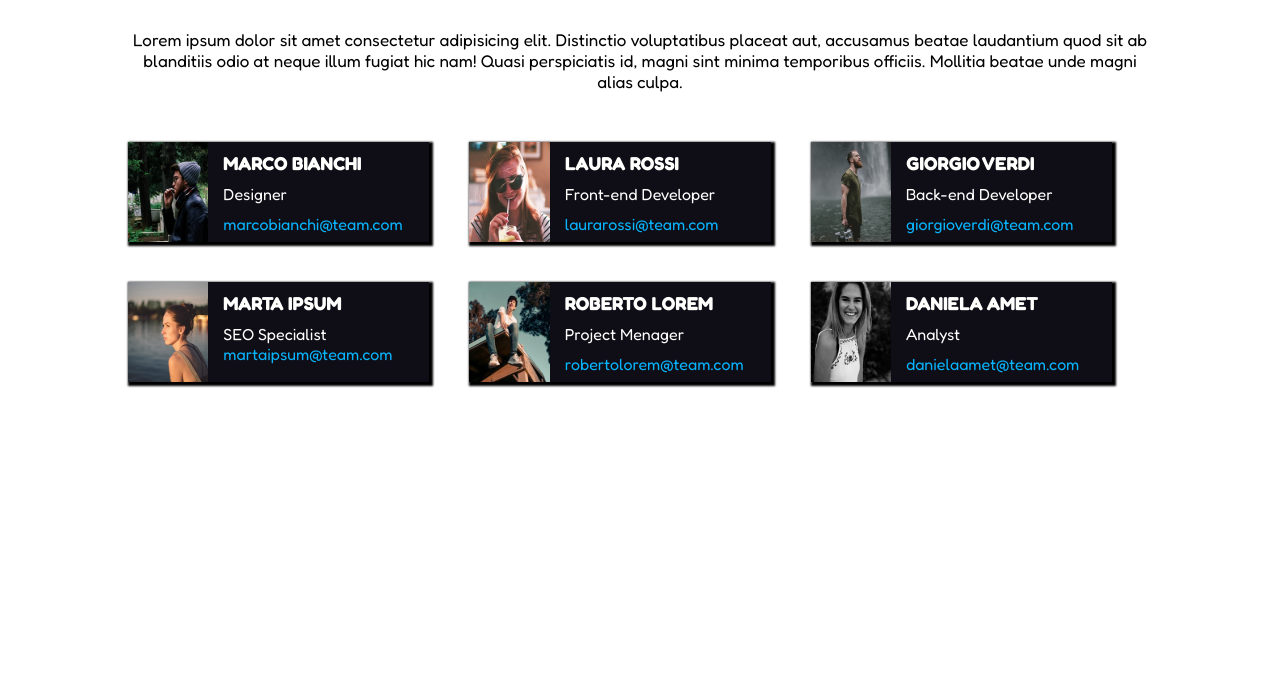
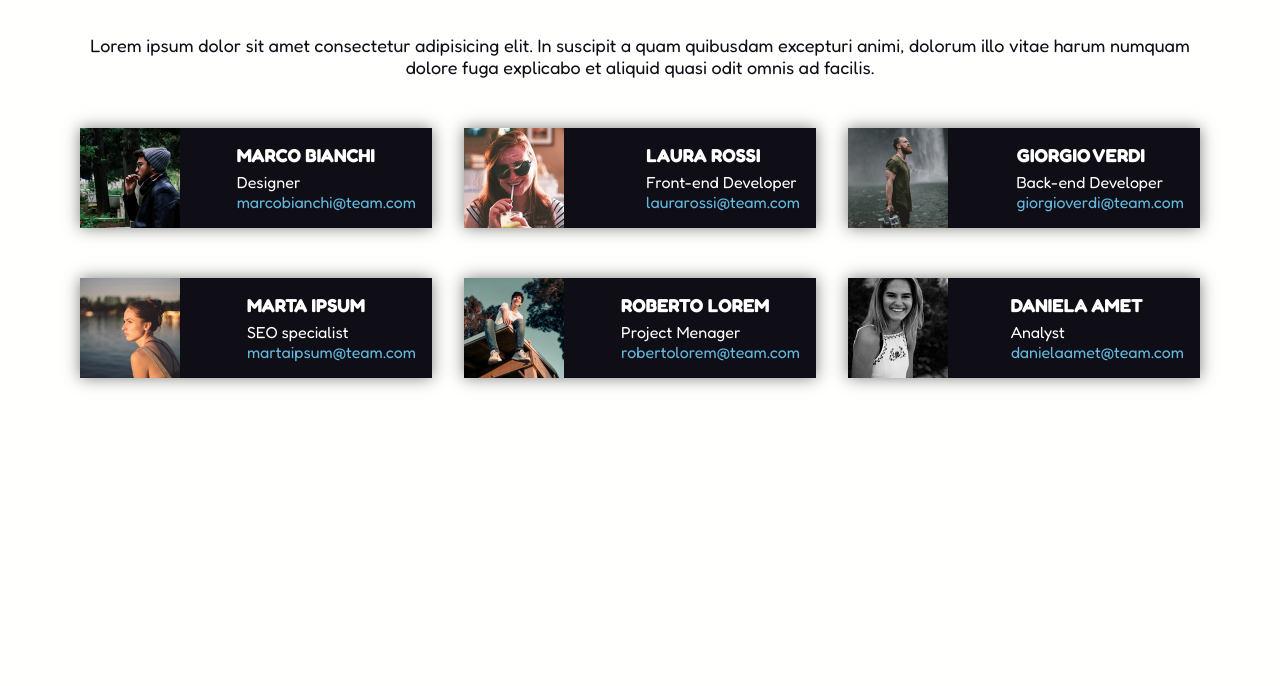
Before and after one commit to NicholasPaparusso/html-css-float-cards, a plain HTML site: page index.html in a window 1280 px wide. Shown: the part 114-800 px from the top of the page. Drawn offline with Linux system fonts and the light colour scheme.

Commit message:
[change] correction after lesson

```diff
--- a/assets/css/style.css
+++ b/assets/css/style.css
@@ -7,28 +7,22 @@
 
 body{
   font-family: 'Fredoka', sans-serif;
-}
-h1{
-  font-size: 40px;
-  font-weight: 800;
-  text-align: center;
-  color: #e52865 ;
-  margin: 30px 0 65px 0;
+  color: #0f0e17;
+  background-color: #fffffe;
 }
 
-h3{
-  text-transform: uppercase;
-  font-weight: 800;
-  margin-bottom: 10px;
-  margin-top: 10px;
+h1{color: #e53170;
+  text-align: center;
+  font-size: 40px;
+  margin: 50px 0;
 }
 
 /*general*/
 
 /*utility*/
 .container{
-  width: 80%;
-  max-width: 1200px;
+  width: 90%;
+  max-width: 1170px;
   margin: auto;
 }
 .debug{
@@ -36,53 +30,59 @@ h3{
   border: 1px solid black;
 }
 
-.clearfix{
+.clearfix::after{
   content: "";
   display: table;
   clear: both;
 }
 /*utility*/
 
-/*title*/
-.title{
-  max-height: 180px;
+/*main*/
+.intro-text{
+  text-align: center;
+  font-size: 18px;
+  margin-bottom: 50px;
+  padding: 0 16px;
 }
-.title p{
-  text-align: center;
+
+.col{
+  float: left;
+  width: calc(100% / 3 );
+  min-width: 344px;
+  padding: 0 16px;
   margin-bottom: 50px;
-  font-size:  17px;
-
 }
-/*title*/
-
-/*main*/
-
-.box{
-  overflow: hidden;
-  text-align: justify;
+.card{
+  box-shadow: 0px 0px 15px rgba(0, 0, 0, .5);
   color: #fffffe;
   background-color: #0f0e17;
-  width: calc((100% * 1) /3);
-  height: 100px;
-  margin-right: 40px;
-  margin-bottom: 40px;
-  box-shadow: 2px 2px 2px 2px black;
-}
-.img-box img{
-  margin-right: 15px;
-  float: left;
-  width: calc(80% / 3);
-  height: 100px
 }
 
-#email{
-  color: #08b4fc;
-  margin-top: 10px;
+.card a {
+  color: #64b9dd;
+  text-decoration: none;
 }
 
-.row{
-  width: 100%;
+.card a:hover{
+  text-decoration: underline;
+}
+
+.card .avatar{
   float: left;
-  display: flex;
+  width: 100px;
+}
+
+.card .contents{
+  float: right;
+  width: calc(100% - 100px - 16);
+  padding-left: 16px;
+  padding-right: 16px;
+}
+
+.card .name{
+  margin: 16px 0 6px;
+}
+.name{
+  text-transform: uppercase;
 }
 /*main*/
--- a/index.html
+++ b/index.html
@@ -8,83 +8,94 @@
   <meta charset="UTF-8">
   <meta http-equiv="X-UA-Compatible" content="IE=edge">
   <meta name="viewport" content="width=device-width, initial-scale=1.0">
-  <title>Document</title>
+  <title>Team Card With Float</title>
 </head>
 <body>
-<main>
-  <!--Title-->
-  <section class="title container clearfix">
-    <div>
+  <main class="container">
+    <!--title-->
     <h1>Meet Our Team</h1>
-      <p>Lorem ipsum dolor sit amet consectetur adipisicing elit. Distinctio voluptatibus placeat aut, accusamus beatae laudantium quod sit ab blanditiis odio at neque illum fugiat hic nam! Quasi perspiciatis id, magni sint minima temporibus officiis. Mollitia beatae unde magni alias culpa.</p>
-    </div>
-  </section>
-  <!--Title-->
+    <p class="intro-text">
+      Lorem ipsum dolor sit amet consectetur adipisicing elit. In suscipit a quam quibusdam excepturi animi, dolorum illo vitae harum numquam dolore fuga explicabo et aliquid quasi odit omnis ad facilis.
+    </p>
+    <!--title-->
 
-  <!--photo-box-->
-  <!--first-row-->
-  <section class="container">
-    <div class="row">
-      <div class="box clearfix">
-        <div class="img-box">
-          <img src="./assets/img/male1.png" alt="male1">
-        </div>
-          <h3 class="text-box">marco bianchi</h3>
-          <p>Designer</p>
-          <p id="email">marcobianchi@team.com</p>
-      </div>
-
-      <div class="box clearfix">
-        <div class="img-box ">
-          <img src="./assets/img/female1.png" alt="female1">
-        </div>
-          <h3>laura rossi</h3>
-          <p>Front-end Developer</p>
-          <p id="email">laurarossi@team.com</p>
-      </div>
-
-      <div class="box clearfix">
-        <div class="img-box">
-          <img src="./assets/img/male2.png" alt="male2">
-        </div>
-          <h3>giorgio verdi</h3>
-          <p>Back-end Developer</p>
-          <p id="email">giorgioverdi@team.com</p>
+    <!--col-->
+    <section class="row clearfix">
+    <!--col-1-->
+      <div class="col">
+        <div class="card clearfix">
+          <img src="./assets/img/male1.png" alt="marco"
+          class="avatar">
+          <div class="contents">
+            <h3 class="name">Marco Bianchi</h3>
+            <p class="position">Designer</p>
+            <a href="#">marcobianchi@team.com</a>
           </div>
         </div>
-    <!--first-row-->
-    <!--second-row-->
-    <div class="row">
-      <div class="box clearfix">
-        <div class="img-box">
-          <img src="./assets/img/female2.png" alt="female2">
       </div>
-          <h3>marta ipsum</h3>
-          <p>SEO Specialist</p>
-          <span id="email">martaipsum@team.com</span>
+      <!--col-2-->
+      <div class="col">
+        <div class="card clearfix">
+          <img src="./assets/img/female1.png" alt="marco"
+          class="avatar">
+          <div class="contents">
+            <h3 class="name">Laura Rossi</h3>
+            <p class="position">Front-end Developer</p>
+            <a href="#">laurarossi@team.com</a>
           </div>
-
-      <div class="box clearfix">
-        <div class="img-box">
-          <img src="./assets/img/male3.png" alt="male3">
         </div>
-          <h3>roberto lorem</h3>
-          <p>Project Menager</p>
-          <p id="email">robertolorem@team.com</p>
       </div>
-
-      <div class="box clearfix">
-        <div class="img-box">
-          <img src="./assets/img/female3.png" alt="female3">
+      <!--col-3-->
+      <div class="col">
+        <div class="card clearfix">
+          <img src="./assets/img/male2.png" alt="marco"
+          class="avatar">
+          <div class="contents">
+            <h3 class="name">Giorgio Verdi</h3>
+            <p class="position">Back-end Developer</p>
+            <a href="#">giorgioverdi@team.com</a>
           </div>
-          <h3>daniela amet</h3>
-          <p>Analyst</p>
-          <p id="email">danielaamet@team.com</p>
+        </div>
+      </div>
+      <!--col-4-->
+      <div class="col">
+        <div class="card clearfix">
+          <img src="./assets/img/female2.png" alt="marco"
+          class="avatar">
+          <div class="contents">
+            <h3 class="name">Marta ipsum</h3>
+            <p class="position">SEO specialist</p>
+            <a href="#">martaipsum@team.com</a>
+          </div>
+        </div>
+      </div>
+      <!--col-5-->
+      <div class="col">
+        <div class="card clearfix">
+          <img src="./assets/img/male3.png" alt="marco"
+          class="avatar">
+          <div class="contents">
+            <h3 class="name">Roberto Lorem</h3>
+            <p class="position">Project Menager</p>
+            <a href="#">robertolorem@team.com</a>
+          </div>
+        </div>
+      </div>
+      <!--col-6-->
+      <div class="col">
+        <div class="card clearfix">
+          <img src="./assets/img/female3.png" alt="marco"
+          class="avatar">
+          <div class="contents">
+            <h3 class="name">Daniela amet</h3>
+            <p class="position">Analyst</p>
+            <a href="#">danielaamet@team.com</a>
+          </div>
         </div>
       </div>
     </section>
-  <!--second-row-->
-  <!--photo-box-->
+    <!--col-->
   </main>
+
 </body>
 </html>
```
Lines whose indentation alone changed are shown as unchanged.
